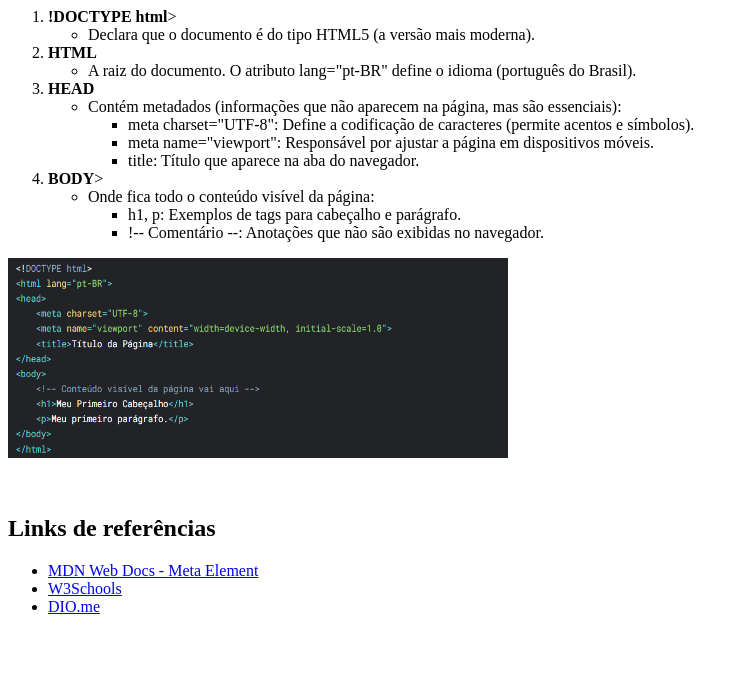
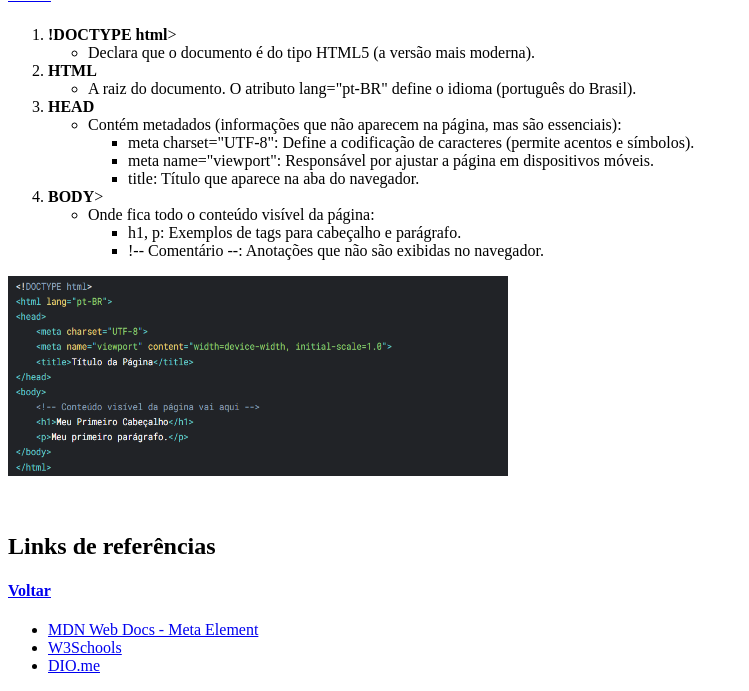
Before and after one commit to lehsiilva/Front-End-DIO, a plain HTML site: page Desafio1_html/index.html in a window 1280 px wide. Shown: the part 1583-2274 px from the top of the page, without its empty margins (0-749 px from the left). Before the commit the page ends 2215 px from the top, so only its background shows below. Drawn offline with Linux system fonts and the light colour scheme.

Commit message:
Desafio 1

```diff
--- a/Desafio1_html/index.html
+++ b/Desafio1_html/index.html
@@ -13,6 +13,7 @@
         <li><a href="#clients" title = "O que são?" > Clients  </a> </li>
         <li><a href="#servers " title = "O que são?" > Servers </a></li>
         <li><a href="#estruturahtml" > Como é uma estrutura básica de um HTML?</a></li>
+        <li><a href="#referencias" > Referências</a></li>
     </ul>
 
     <img src="Imagem.png" height="500"  width="700">
@@ -88,7 +89,8 @@
     </p>
     <br>
 
-    <h2>Links de referências</h2>
+    <h2 id="referencias">Links de referências</h2>
+    <h4><a href = "#indice" > Voltar</a></h4>
     <p>
         <ul>
             <li><a href="https://developer.mozilla.org/en-US/docs/Web/HTML/Reference/Elements/meta" target="_blank">MDN Web Docs - Meta Element</a></li>
```
